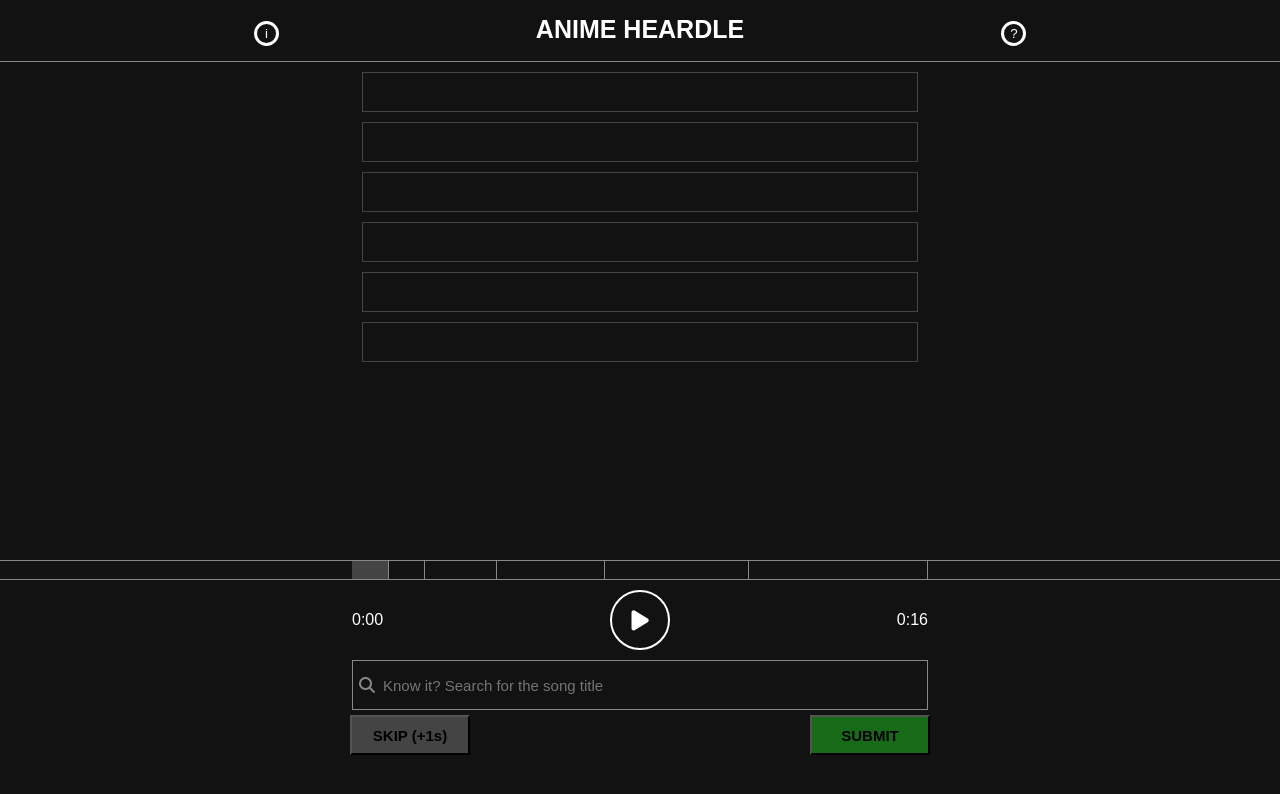
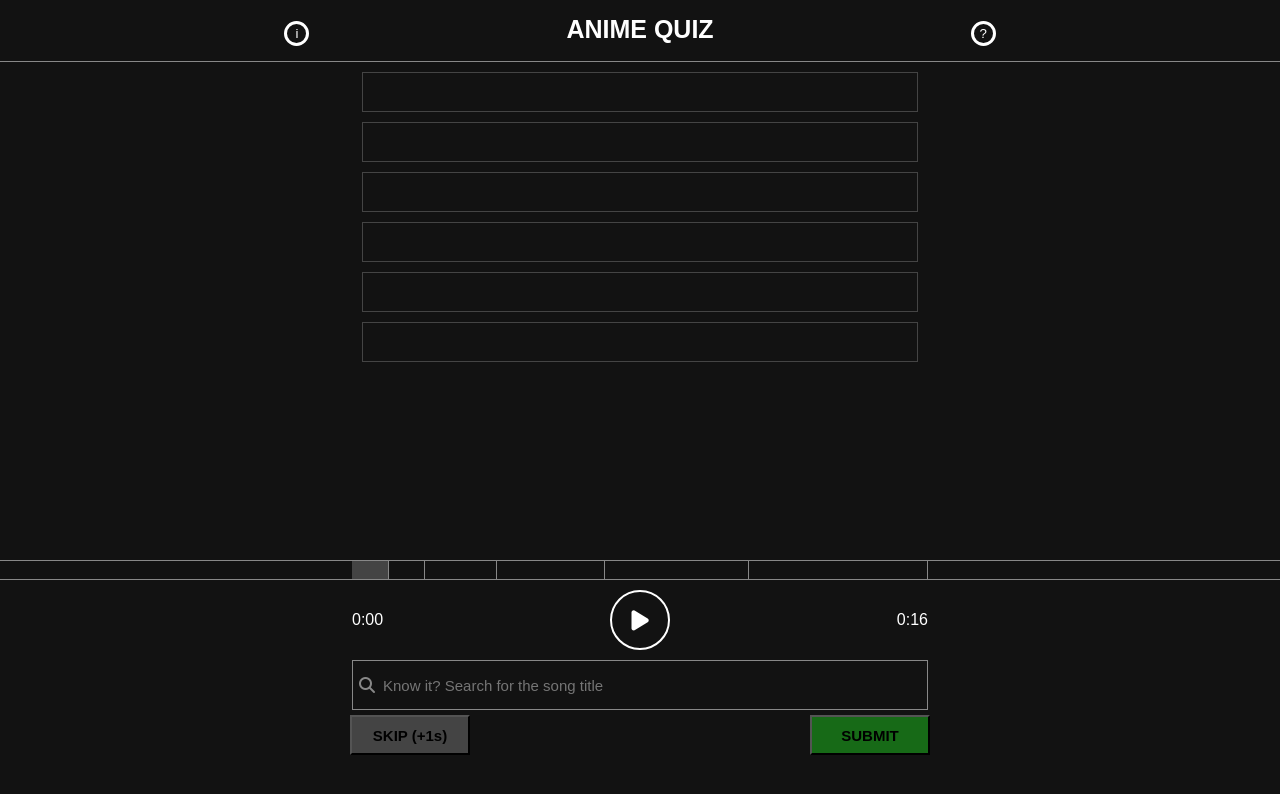
Before and after one commit to Zyreal/Anime-Quiz, a plain HTML site: page anime heardle/index.html in a window 1280 px wide. Drawn offline with Linux system fonts and the light colour scheme.

Commit message:
Update index.html

```diff
--- a/anime heardle/index.html
+++ b/anime heardle/index.html
@@ -5,13 +5,13 @@
     <meta name="viewport" content="width=device-width, maximum-scale=1" />
     <script src="https://kit.fontawesome.com/45b00bb612.js" crossorigin="anonymous"></script>
     <link rel="stylesheet" href="style.css" />
-    <title>Anime Heardle</title>
+    <title>Anime Quiz</title>
   </head>
   <body>
     <div class="title-head">
       <ul class="head-list">
         <li><button id="about">i</button></li>
-        <li><label>ANIME HEARDLE</label></li>
+        <li><label>ANIME QUIZ</label></li>
         <li><button id="information">?</button></li>
       </ul>
     </div>
```
